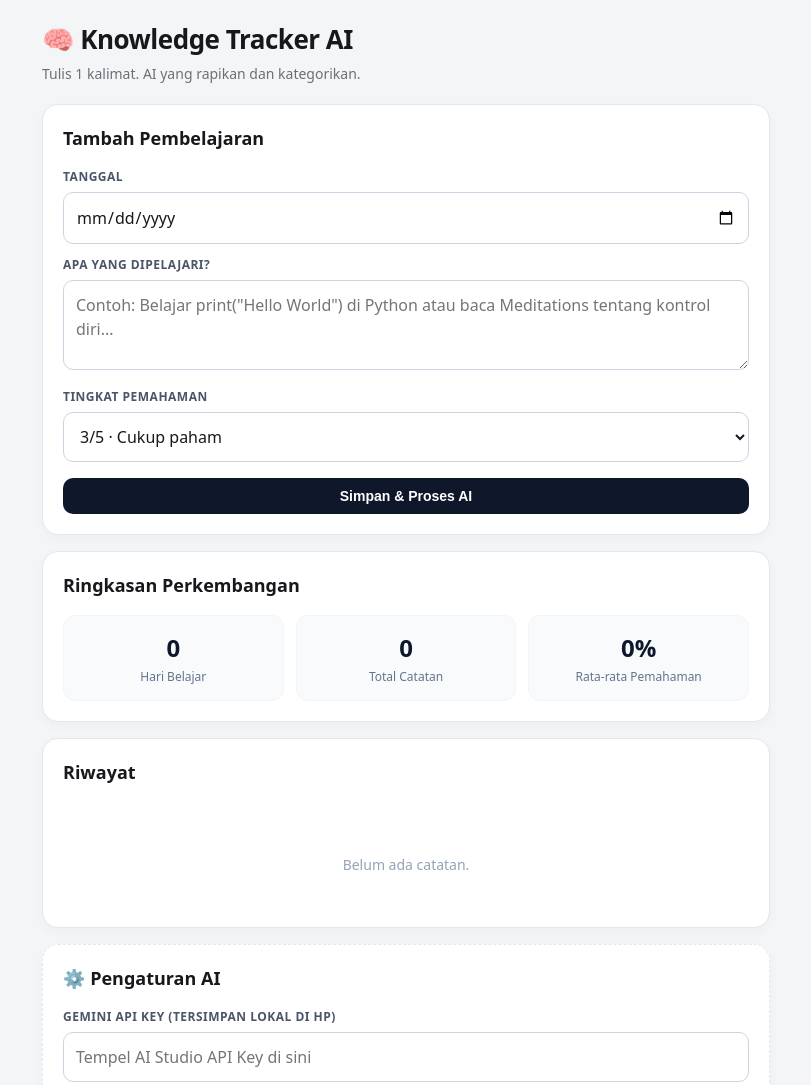
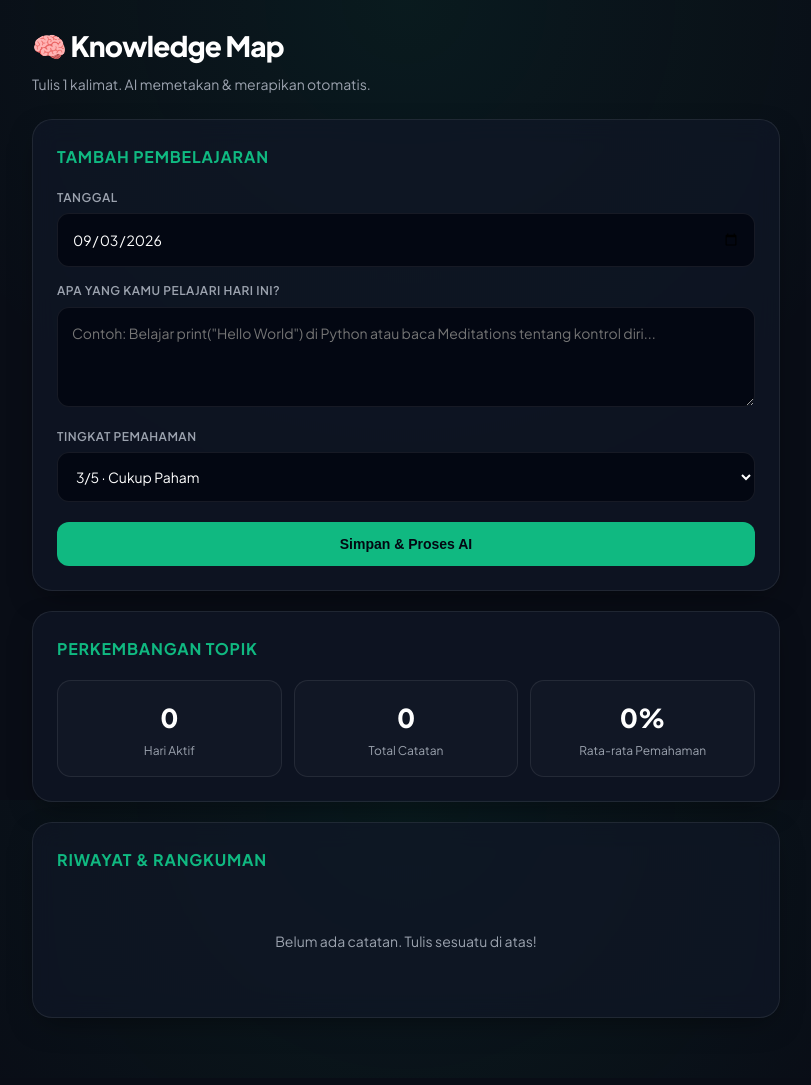
Before and after one commit to chuacinx/Belajar-1-hari, a plain HTML site: page index.html in a window 1280 px wide. Shown: the top 1085 px of the page, without its empty margins (234-1045 px from the left). Drawn offline with Linux system fonts and the light colour scheme.

Commit message:
update index.html

````diff
--- a/index.html
+++ b/index.html
@@ -3,50 +3,128 @@
 <head>
 <meta charset="UTF-8">
 <meta name="viewport" content="width=device-width, initial-scale=1.0">
-<title>Knowledge Tracker AI</title>
+<title>Knowledge Map AI</title>
+<link rel="preconnect" href="https://fonts.googleapis.com">
+<link rel="preconnect" href="https://fonts.gstatic.com" crossorigin>
+<link href="https://fonts.googleapis.com/css2?family=Plus+Jakarta+Sans:wght@400;500;600;700;800&display=swap" rel="stylesheet">
 <style>
+:root {
+  --bg: #090d16;
+  --card-bg: rgba(17, 24, 39, 0.7);
+  --card-border: rgba(255, 255, 255, 0.08);
+  --accent: #10b981;
+  --accent-glow: rgba(16, 185, 129, 0.15);
+  --text-main: #f3f4f6;
+  --text-muted: #9ca3af;
+  --input-bg: #030712;
+}
+
 * { box-sizing: border-box; }
-body { margin: 0; font-family: system-ui, -apple-system, BlinkMacSystemFont, "Segoe UI", Roboto, sans-serif; background: #f4f5f7; color: #17181b; line-height: 1.5; }
-.app { max-width: 760px; margin: auto; padding: 20px 16px; }
+body {
+  margin: 0;
+  font-family: 'Plus Jakarta Sans', sans-serif;
+  background-color: var(--bg);
+  color: var(--text-main);
+  line-height: 1.6;
+  background-image: radial-gradient(circle at 50% 0%, rgba(16, 185, 129, 0.08) 0%, transparent 50%);
+  background-attachment: fixed;
+}
+
+.app { max-width: 780px; margin: auto; padding: 24px 16px 40px; }
 h1, h2, h3, p { margin-top: 0; }
-h1 { font-size: 26px; font-weight: 800; margin-bottom: 4px; letter-spacing: -0.5px; }
-.sub { color: #6b7078; font-size: 14px; margin-bottom: 20px; }
-.card { background: #fff; border: 1px solid #e2e8f0; border-radius: 16px; padding: 20px; margin-bottom: 16px; box-shadow: 0 4px 12px rgba(0,0,0,0.03); }
-h2 { font-size: 18px; margin-bottom: 16px; }
-label { display: block; font-size: 12px; font-weight: 700; color: #4a5568; text-transform: uppercase; letter-spacing: 0.5px; margin: 12px 0 6px; }
+
+header { margin-bottom: 24px; text-align: left; }
+h1 { font-size: 28px; font-weight: 800; letter-spacing: -0.8px; color: #fff; margin-bottom: 4px; }
+.sub { color: var(--text-muted); font-size: 14px; font-weight: 400; }
+
+.card {
+  background: var(--card-bg);
+  backdrop-filter: blur(12px);
+  -webkit-backdrop-filter: blur(12px);
+  border: 1px solid var(--card-border);
+  border-radius: 20px;
+  padding: 24px;
+  margin-bottom: 20px;
+  box-shadow: 0 10px 30px -10px rgba(0, 0, 0, 0.5);
+}
+
+h2 { font-size: 16px; font-weight: 700; text-transform: uppercase; letter-spacing: 0.8px; color: var(--accent); margin-bottom: 18px; }
+
+label { display: block; font-size: 12px; font-weight: 600; color: var(--text-muted); text-transform: uppercase; letter-spacing: 0.5px; margin: 14px 0 6px; }
 label:first-of-type { margin-top: 0; }
-input, textarea, select { width: 100%; border: 1px solid #cbd5e1; border-radius: 10px; padding: 12px; font: inherit; background: #fff; color: inherit; transition: border-color 0.2s; }
-input:focus, textarea:focus, select:focus { outline: none; border-color: #0f172a; }
-textarea { min-height: 90px; resize: vertical; }
-button { border: 0; border-radius: 10px; padding: 10px 16px; font-weight: 600; font-size: 14px; cursor: pointer; background: #0f172a; color: white; transition: opacity 0.2s; }
-button:hover { opacity: 0.9; }
-button:disabled { opacity: 0.5; cursor: not-allowed; }
-button.secondary { background: #f1f5f9; color: #334155; }
-button.secondary:hover { background: #e2e8f0; }
-button.danger { background: #fee2e2; color: #991b1b; }
-button.danger:hover { background: #fecaca; }
-.row { display: flex; gap: 10px; }
+
+input, textarea, select {
+  width: 100%;
+  border: 1px solid var(--card-border);
+  border-radius: 12px;
+  padding: 14px;
+  font: inherit;
+  font-size: 14px;
+  background: var(--input-bg);
+  color: #fff;
+  transition: all 0.2s ease;
+}
+input:focus, textarea:focus, select:focus {
+  outline: none;
+  border-color: var(--accent);
+  box-shadow: 0 0 0 3px var(--accent-glow);
+}
+textarea { min-height: 100px; resize: vertical; }
+
+button {
+  border: 0;
+  border-radius: 12px;
+  padding: 14px 20px;
+  font-weight: 700;
+  font-size: 14px;
+  cursor: pointer;
+  background: var(--accent);
+  color: #030712;
+  transition: all 0.2s ease;
+  display: inline-flex;
+  align-items: center;
+  justify-content: center;
+  gap: 8px;
+}
+button:hover { opacity: 0.9; transform: translateY(-1px); }
+button:active { transform: translateY(0); }
+button:disabled { opacity: 0.4; cursor: not-allowed; transform: none; }
+
+button.secondary { background: rgba(255, 255, 255, 0.05); color: var(--text-main); border: 1px solid var(--card-border); }
+button.secondary:hover { background: rgba(255, 255, 255, 0.1); }
+button.danger { background: rgba(239, 68, 68, 0.15); color: #fca5a5; border: 1px solid rgba(239, 68, 68, 0.2); }
+button.danger:hover { background: rgba(239, 68, 68, 0.25); }
+
+.row { display: flex; gap: 12px; }
 .row > * { flex: 1; }
+
 .stats { display: grid; grid-template-columns: repeat(3, 1fr); gap: 12px; }
-.stat { background: #f8fafc; border: 1px solid #f1f5f9; border-radius: 12px; padding: 14px; text-align: center; }
-.num { font-size: 24px; font-weight: 800; color: #0f172a; }
-.small { font-size: 12px; color: #64748b; margin-top: 2px; }
-.entry { border-top: 1px solid #f1f5f9; padding: 16px 0; }
+.stat { background: rgba(255, 255, 255, 0.02); border: 1px solid var(--card-border); border-radius: 14px; padding: 16px; text-align: center; }
+.num { font-size: 26px; font-weight: 800; color: #fff; }
+.small { font-size: 12px; color: var(--text-muted); margin-top: 2px; }
+
+.entry { border-top: 1px solid var(--card-border); padding: 20px 0; }
 .entry:first-child { border-top: 0; padding-top: 0; }
-.badge { display: inline-block; padding: 3px 10px; border-radius: 99px; background: #e2e8f0; font-size: 12px; font-weight: 600; color: #334155; margin-bottom: 8px; }
-.meta { font-size: 12px; color: #94a3b8; margin-bottom: 6px; font-weight: 500; }
-.note { white-space: pre-wrap; word-break: break-word; color: #1e293b; }
-.ai-summary { background: #f0fdf4; border: 1px solid #bbf7d0; color: #166534; padding: 10px 12px; border-radius: 8px; font-size: 13px; margin-top: 8px; }
-.actions { display: flex; gap: 8px; margin-top: 12px; }
-.actions button { padding: 6px 12px; font-size: 12px; }
-.progress { height: 8px; background: #f1f5f9; border-radius: 99px; overflow: hidden; margin-top: 6px; }
-.bar { height: 100%; background: #0f172a; border-radius: 99px; }
-.topic { margin-bottom: 12px; }
+.badge { display: inline-block; padding: 4px 12px; border-radius: 99px; background: var(--accent-glow); border: 1px solid rgba(16, 185, 129, 0.3); font-size: 11px; font-weight: 700; color: var(--accent); margin-bottom: 10px; text-transform: uppercase; letter-spacing: 0.5px; }
+.meta { font-size: 12px; color: var(--text-muted); margin-bottom: 6px; font-weight: 500; }
+.note { color: #e5e7eb; font-size: 15px; white-space: pre-wrap; word-break: break-word; }
+.ai-summary { background: rgba(16, 185, 129, 0.05); border-left: 3px solid var(--accent); color: #d1fae5; padding: 12px 14px; border-radius: 0 10px 10px 0; font-size: 13px; margin-top: 12px; }
+
+.actions { display: flex; gap: 8px; margin-top: 14px; }
+.actions button { padding: 8px 14px; font-size: 12px; }
+
+.progress { height: 6px; background: rgba(255, 255, 255, 0.05); border-radius: 99px; overflow: hidden; margin-top: 8px; }
+.bar { height: 100%; background: var(--accent); border-radius: 99px; }
+.topic { margin-bottom: 14px; }
 .topichead { display: flex; justify-content: space-between; font-size: 13px; font-weight: 500; }
-.empty { color: #94a3b8; text-align: center; padding: 32px 16px; font-size: 14px; }
-.filter-bar { display: flex; gap: 6px; overflow-x: auto; padding-bottom: 8px; margin-bottom: 12px; }
-.filter-btn { padding: 6px 12px; border-radius: 99px; font-size: 12px; background: #f1f5f9; color: #64748b; white-space: nowrap; border: none; cursor: pointer; }
-.filter-btn.active { background: #0f172a; color: white; }
+
+.empty { color: var(--text-muted); text-align: center; padding: 40px 16px; font-size: 14px; }
+
+.filter-bar { display: flex; gap: 8px; overflow-x: auto; padding-bottom: 8px; margin-bottom: 16px; scrollbar-width: none; }
+.filter-bar::-webkit-scrollbar { display: none; }
+.filter-btn { padding: 8px 16px; border-radius: 99px; font-size: 12px; font-weight: 600; background: rgba(255, 255, 255, 0.04); color: var(--text-muted); white-space: nowrap; border: 1px solid var(--card-border); cursor: pointer; transition: all 0.2s; }
+.filter-btn.active { background: var(--accent); color: #030712; border-color: var(--accent); }
+
 @media(max-width:520px) {
   .stats { grid-template-columns: 1fr; }
   .row { flex-direction: column; }
@@ -55,37 +133,40 @@ button.danger:hover { background: #fecaca; }
 </head>
 <body>
 <div class="app">
-  <h1>🧠 Knowledge Tracker AI</h1>
-  <p class="sub">Tulis 1 kalimat. AI yang rapikan dan kategorikan.</p>
+  <header>
+    <h1>🧠 Knowledge Map</h1>
+    <p class="sub">Tulis 1 kalimat. AI memetakan & merapikan otomatis.</p>
+  </header>
 
   <div class="card">
     <h2 id="form-title">Tambah Pembelajaran</h2>
     <input type="hidden" id="edit-id">
+
     <label>Tanggal</label>
     <input id="date" type="date">
 
-    <label>Apa yang dipelajari?</label>
+    <label>Apa yang kamu pelajari hari ini?</label>
     <textarea id="note" placeholder='Contoh: Belajar print("Hello World") di Python atau baca Meditations tentang kontrol diri...'></textarea>
 
     <label>Tingkat Pemahaman</label>
     <select id="understanding">
-      <option value="1">1/5 · Baru tahu</option>
-      <option value="2">2/5 · Sedikit paham</option>
-      <option value="3" selected>3/5 · Cukup paham</option>
-      <option value="4">4/5 · Paham</option>
-      <option value="5">5/5 · Bisa menjelaskan</option>
+      <option value="1">1/5 · Baru Tahu</option>
+      <option value="2">2/5 · Sedikit Paham</option>
+      <option value="3" selected>3/5 · Cukup Paham</option>
+      <option value="4">4/5 · Sangat Paham</option>
+      <option value="5">5/5 · Bisa Menjelaskan</option>
     </select>
 
-    <div class="row" style="margin-top:16px">
+    <div class="row" style="margin-top:20px">
       <button onclick="saveEntry()" id="submit-btn">Simpan & Proses AI</button>
       <button class="secondary" onclick="resetForm()" id="cancel-btn" style="display:none">Batal</button>
     </div>
   </div>
 
   <div class="card">
-    <h2>Ringkasan Perkembangan</h2>
+    <h2>Perkembangan Topik</h2>
     <div class="stats">
-      <div class="stat"><div class="num" id="days">0</div><div class="small">Hari Belajar</div></div>
+      <div class="stat"><div class="num" id="days">0</div><div class="small">Hari Aktif</div></div>
       <div class="stat"><div class="num" id="total">0</div><div class="small">Total Catatan</div></div>
       <div class="stat"><div class="num" id="avg">0%</div><div class="small">Rata-rata Pemahaman</div></div>
     </div>
@@ -93,34 +174,21 @@ button.danger:hover { background: #fecaca; }
   </div>
 
   <div class="card">
-    <h2>Riwayat</h2>
+    <h2>Riwayat & Rangkuman</h2>
     <div id="filters" class="filter-bar"></div>
-    <div id="history" class="empty">Belum ada catatan.</div>
-  </div>
-
-  <!-- Pengaturan API Key lokal -->
-  <div class="card" style="border-style: dashed;">
-    <h2>⚙️ Pengaturan AI</h2>
-    <label>Gemini API Key (Tersimpan Lokal di HP)</label>
-    <input id="api-key" type="password" placeholder="Tempel AI Studio API Key di sini" onchange="saveApiKey()">
-    <p class="small" style="margin-top:6px;">Ambil API key gratis di <a href="https://aistudio.google.com/" target="_blank">aistudio.google.com</a>.</p>
+    <div id="history" class="empty">Belum ada catatan. Tulis sesuatu di atas!</div>
   </div>
 </div>
 
 <script>
 const KEY = "knowledge_tracker_v1";
-const API_KEY_STORAGE = "gemini_api_key_v1";
+// API Key langsung ditanam di latar belakang
+const GEMINI_API_KEY = "AQ.Ab8RN6IrFiUCabG2MWS5aLO3zOAsEd_K8GzhE69Usw_-SWSkYw";
 
 let data = JSON.parse(localStorage.getItem(KEY) || "[]");
 let activeFilter = "Semua";
 
 document.getElementById("date").value = new Date().toISOString().slice(0, 10);
-document.getElementById("api-key").value = localStorage.getItem(API_KEY_STORAGE) || "";
-
-function saveApiKey() {
-  const key = document.getElementById("api-key").value.trim();
-  localStorage.setItem(API_KEY_STORAGE, key);
-}
 
 function persist() {
   localStorage.setItem(KEY, JSON.stringify(data));
@@ -128,27 +196,16 @@ function persist() {
 }
 
 async function analyzeWithAI(text) {
-  const apiKey = localStorage.getItem(API_KEY_STORAGE);
-  if (!apiKey) {
-    // Fallback jika belum isi API Key
-    return {
-      topic: "Umum",
-      summary: "API Key Gemini belum diisi di Pengaturan AI."
-    };
-  }
-
   const url = `https://generativelanguage.googleapis.com/v1beta/models/gemini-2.5-flash:generateContent?key=${GEMINI_API_KEY}`;
-
   const prompt = `Analisis catatan pembelajaran ringkas berikut: "${text}".
-  Berikan output DALAM FORMAT JSON SAJA (tanpa tanda markdown ```json) dengan struktur:
+  Berikan output DALAM FORMAT JSON SAJA dengan struktur persis:
   {
-    "topic": "Topik Utama singkat (misal: Coding, Filsafat, Sains, Agama, Bisnis, Ekonomi, Buku, dll)",
-    "summary": "Koreksi jika ada pemahaman keliru atau berikan rangkuman/penjelasan singkat 1-2 kalimat"
+    "topic": "Topik Utama singkat 1-2 kata (misal: Coding, Filsafat, Sains, Agama, Bisnis, Ekonomi, Buku, dll)",
+    "summary": "Rangkuman ringkas atau koreksi pemahaman jika ada yang keliru (1-2 kalimat)"
   }`;
 
   const payload = {
-    contents: [{ parts: [{ text: prompt }] }],
-    generationConfig: { responseMimeType: "application/json" }
+    contents: [{ parts: [{ text: prompt }] }]
   };
 
   try {
@@ -157,14 +214,24 @@ async function analyzeWithAI(text) {
       headers: { "Content-Type": "application/json" },
       body: JSON.stringify(payload)
     });
+
     const resData = await res.json();
-    const rawJson = resData.candidates[0].content.parts[0].text;
-    return JSON.parse(rawJson);
+
+    if (resData.error) {
+      alert("Error dari Gemini API: " + resData.error.message);
+      return { topic: "Error", summary: resData.error.message };
+    }
+
+    let rawText = resData.candidates[0].content.parts[0].text;
+    rawText = rawText.replace(/```json/gi, "").replace(/```/g, "").trim();
+
+    return JSON.parse(rawText);
   } catch (err) {
     console.error(err);
+    alert("Gagal memproses AI: " + err.message);
     return {
       topic: "Lainnya",
-      summary: "Gagal memproses dengan AI. Periksa API Key kamu."
+      summary: "Terjadi kesalahan koneksi atau format data."
     };
   }
 }
@@ -227,7 +294,7 @@ function editEntry(id) {
 
   document.getElementById("form-title").textContent = "Edit Pembelajaran";
   document.getElementById("submit-btn").textContent = "Perbarui & Proses AI";
-  document.getElementById("cancel-btn").style.display = "inline-block";
+  document.getElementById("cancel-btn").style.display = "inline-flex";
   window.scrollTo({ top: 0, behavior: "smooth" });
 }
 
@@ -256,7 +323,7 @@ function esc(s) {
 }
 
 function label(n) {
-  return ["", "Baru tahu", "Sedikit paham", "Cukup paham", "Paham", "Bisa menjelaskan"][n] || "";
+  return ["", "Baru Tahu", "Sedikit Paham", "Cukup Paham", "Sangat Paham", "Bisa Menjelaskan"][n] || "";
 }
 
 function setFilter(cat) {
@@ -280,11 +347,11 @@ function render() {
 
   const topicsContainer = document.getElementById("topics");
   topicsContainer.innerHTML = Object.keys(groups).length ?
-    "<h3 style='margin:20px 0 10px; font-size:15px'>Bidang yang berkembang</h3>" +
+    "<h3 style='margin:24px 0 12px; font-size:14px; color:var(--text-muted); text-transform:uppercase;'>Bidang yang Berkembang</h3>" +
     Object.entries(groups).sort((a, b) => b[1].length - a[1].length).map(([k, v]) => {
       const a = Math.round(v.reduce((s, x) => s + x.understanding, 0) / v.length / 5 * 100);
       return `<div class="topic">
-        <div class="topichead"><b>${esc(k)}</b><span>${v.length} catatan · ${a}%</span></div>
+        <div class="topichead"><b>${esc(k)}</b><span style="color:var(--text-muted);">${v.length} catatan · ${a}%</span></div>
         <div class="progress"><div class="bar" style="width:${a}%"></div></div>
       </div>`;
     }).join("") : "";
@@ -307,7 +374,7 @@ function render() {
 
   if (!data.length) {
     historyContainer.className = "empty";
-    historyContainer.textContent = "Belum ada catatan.";
+    historyContainer.textContent = "Belum ada catatan. Tulis sesuatu di atas!";
     return;
   }
 
@@ -323,8 +390,8 @@ function render() {
       <div class="meta">${esc(x.date)}</div>
       <span class="badge">${esc(x.topic)}</span>
       <div class="note">${esc(x.note)}</div>
-      ${x.summary ? `<div class="ai-summary">🤖 <b>Rangkuman AI:</b> ${esc(x.summary)}</div>` : ''}
-      <div class="small" style="margin-top:8px">Pemahaman: ${x.understanding}/5 · ${label(x.understanding)}</div>
+      ${x.summary ? `<div class="ai-summary">🤖 <b>AI Insight:</b> ${esc(x.summary)}</div>` : ''}
+      <div class="small" style="margin-top:10px;">Pemahaman: ${x.understanding}/5 · ${label(x.understanding)}</div>
       <div class="actions">
         <button class="secondary" onclick="editEntry(${x.id})">Edit</button>
         <button class="danger" onclick="del(${x.id})">Hapus</button>
````
